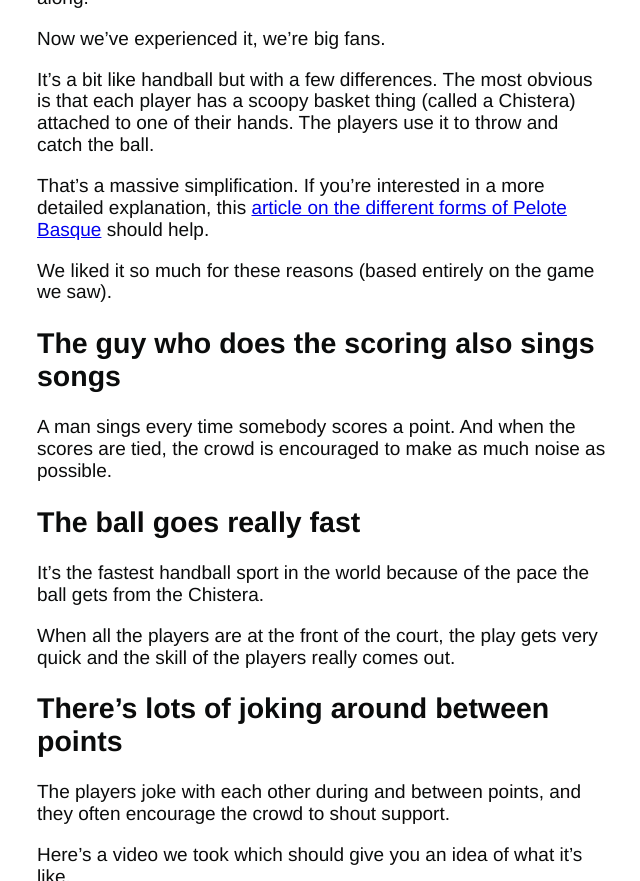
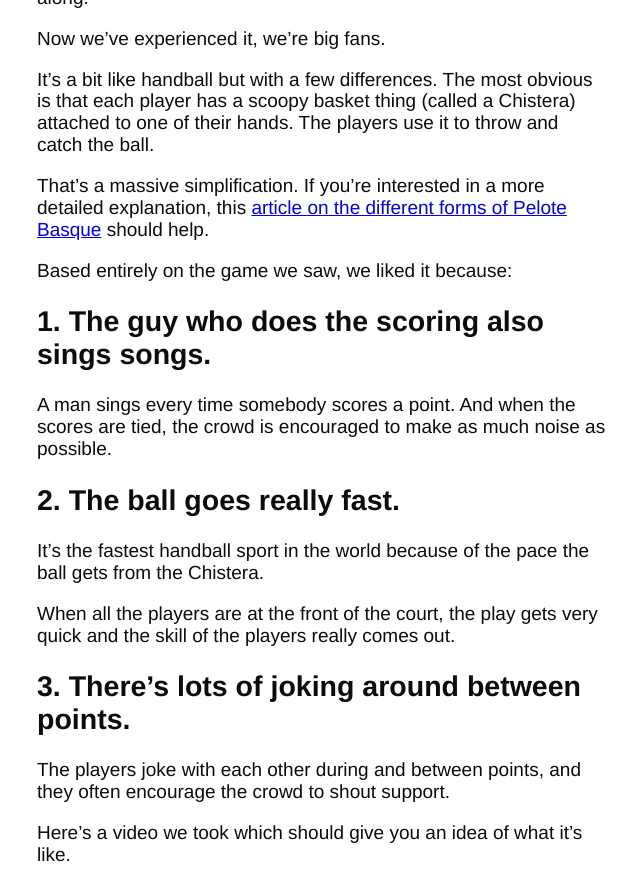
Before and after one commit to tombye/trexit, a Jekyll site: the page built from _posts/2017-09-03-pelote-basque.markdown, in a window 1280 px wide and 900 px high, scrolled down 1083 px, cut to the strip 0-881 px from the top of the window. Shown: the whole strip, without its empty margins (123-763 px from the left). Built offline with Jekyll 4.4.1, drawn with Linux system fonts in a browser that asks for light colours.

Commit message:
Update 2017-09-03-pelote-basque.markdown

```diff
--- a/_posts/2017-09-03-pelote-basque.markdown
+++ b/_posts/2017-09-03-pelote-basque.markdown
@@ -16,19 +16,19 @@ It's a bit like handball but with a few differences. The most obvious is that ea
 
 That's a massive simplification. If you're interested in a more detailed explanation, this [article on the different forms of Pelote Basque](https://www.touradour.com/towns/pelote.htm) should help.
 
-We liked it so much for these reasons (based entirely on the game we saw).
+Based entirely on the game we saw, we liked it because:
 
-## The guy who does the scoring also sings songs
+## 1. The guy who does the scoring also sings songs.
 
 A man sings every time somebody scores a point. And when the scores are tied, the crowd is encouraged to make as much noise as possible.
 
-## The ball goes really fast
+## 2. The ball goes really fast.
 
 It's the fastest handball sport in the world because of the pace the ball gets from the Chistera.
 
 When all the players are at the front of the court, the play gets very quick and the skill of the players really comes out.
 
-## There's lots of joking around between points
+## 3. There's lots of joking around between points.
 
 The players joke with each other during and between points, and they often encourage the crowd to shout support.
 
```
